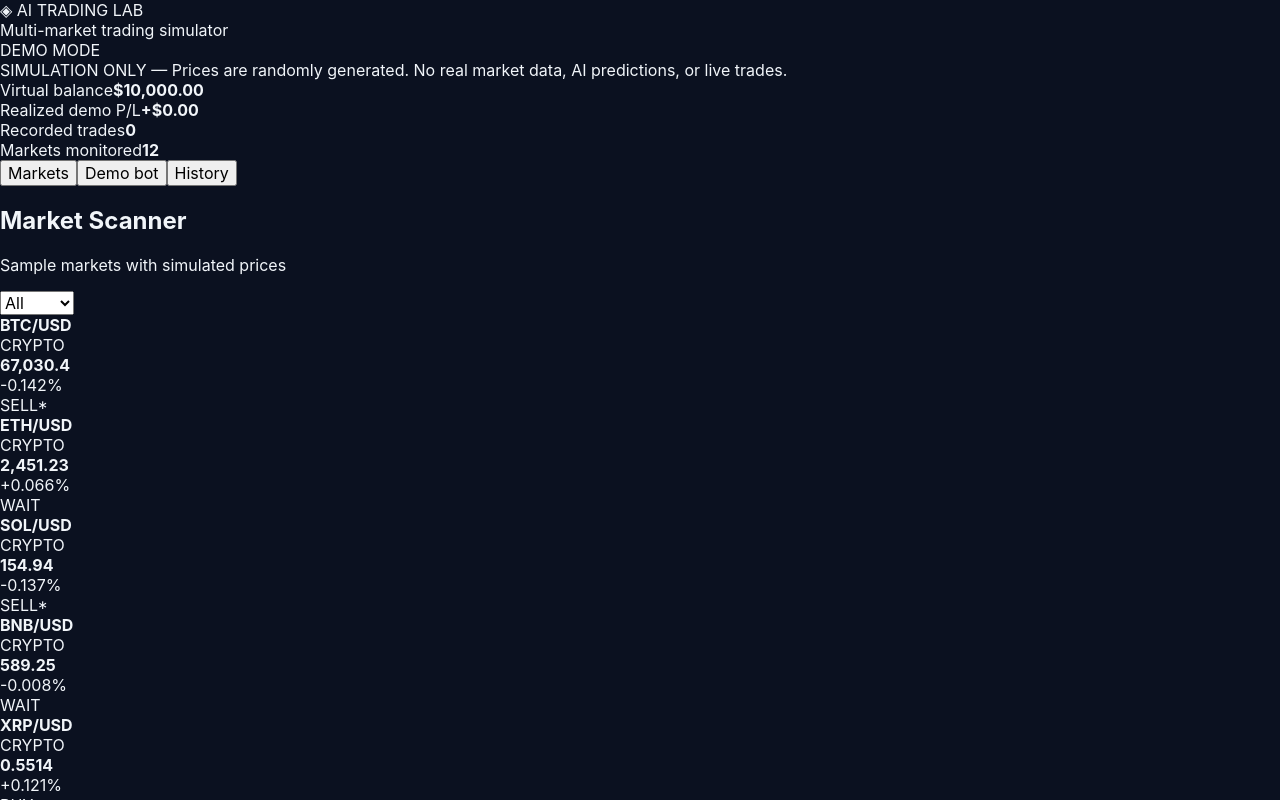
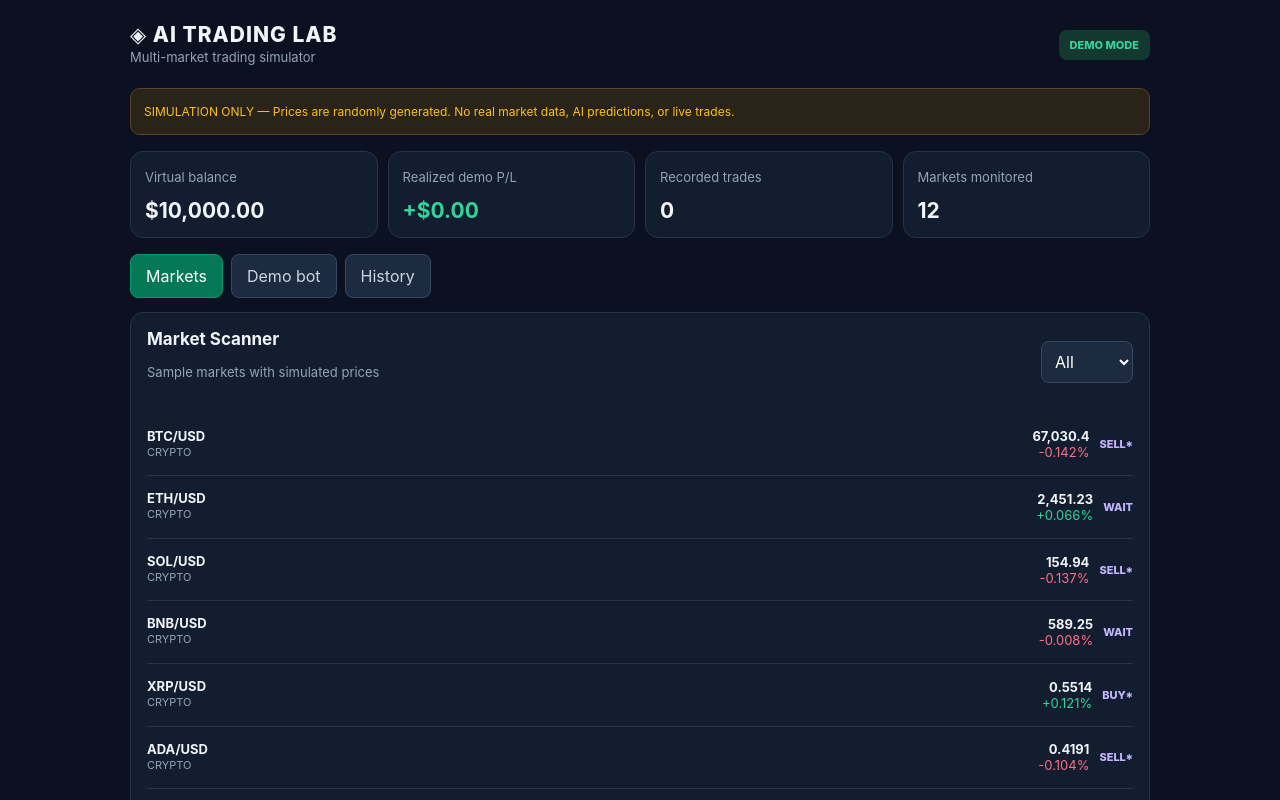
Before and after one commit to asharalo409/ai-trading-lab, a React (Vite) app: page / in a window 1280 px wide. Shown: the top 800 px of the page. Built offline with nearby package versions, Linux system fonts and the light colour scheme.

Commit message:
Refactor CSS styles and improve layout classes
Removed unnecessary styles and added new classes for layout and design.

```diff
--- a/src/style.css
+++ b/src/style.css
@@ -5,37 +5,240 @@
   background: #0b1120;
   font-synthesis: none;
   text-rendering: optimizeLegibility;
-  -webkit-font-smoothing: antialiased;
-  -moz-osx-font-smoothing: grayscale;
 }
 
 * {
   box-sizing: border-box;
 }
 
-html {
-  min-width: 320px;
-  min-height: 100%;
-  background: #0b1120;
-}
-
 body {
   margin: 0;
   min-width: 320px;
   min-height: 100vh;
+  background: #0b1120;
 }
 
-button,
-input,
-select {
+button, select {
   font: inherit;
 }
 
 button {
+  cursor: pointer;
   touch-action: manipulation;
 }
 
-::selection {
-  color: #ffffff;
+.app {
+  max-width: 1050px;
+  margin: auto;
+  padding: 22px 15px;
+}
+
+.header, .panel-head, .actions {
+  display: flex;
+  justify-content: space-between;
+  align-items: center;
+  gap: 12px;
+}
+
+.header {
+  margin-bottom: 20px;
+}
+
+.brand {
+  font-size: 21px;
+  font-weight: 850;
+  letter-spacing: 1px;
+}
+
+.muted {
+  color: #94a3b8;
+  font-size: 13px;
+  line-height: 1.6;
+}
+
+.demo {
+  padding: 8px 11px;
+  color: #34d399;
+  background: #12382f;
+  border-radius: 8px;
+  font-size: 11px;
+  font-weight: 800;
+  white-space: nowrap;
+}
+
+.warning {
+  padding: 13px;
+  margin-bottom: 16px;
+  border: 1px solid #594523;
+  border-radius: 10px;
+  background: #292318;
+  color: #fbbf24;
+  font-size: 12px;
+  line-height: 1.6;
+}
+
+.stats {
+  display: grid;
+  grid-template-columns: repeat(4, minmax(0, 1fr));
+  gap: 10px;
+  margin-bottom: 16px;
+}
+
+.stat, .panel {
+  background: #131d30;
+  border: 1px solid #26334a;
+  border-radius: 13px;
+}
+
+.stat {
+  padding: 14px;
+  min-width: 0;
+}
+
+.stat strong {
+  display: block;
+  margin-top: 10px;
+  font-size: 21px;
+  overflow-wrap: anywhere;
+}
+
+.green { color: #34d399; }
+.red { color: #fb7185; }
+
+.tabs {
+  display: flex;
+  gap: 8px;
+  margin-bottom: 14px;
+  overflow-x: auto;
+}
+
+.tabs button, .secondary {
+  color: #cbd5e1;
+  background: #1c2b40;
+  border: 1px solid #384860;
+  border-radius: 8px;
+  padding: 11px 15px;
+}
+
+.tabs button.active, .primary {
   background: #047857;
+  color: white;
+  border-color: #059669;
 }
+
+.panel {
+  padding: 16px;
+  margin-bottom: 16px;
+  min-width: 0;
+}
+
+.panel h2 {
+  margin: 0;
+  font-size: 17px;
+}
+
+.panel-head {
+  margin-bottom: 18px;
+}
+
+select {
+  max-width: 45%;
+  padding: 9px;
+  color: white;
+  background: #1c2b40;
+  border: 1px solid #384860;
+  border-radius: 8px;
+}
+
+.market {
+  display: grid;
+  grid-template-columns: 1fr 1fr auto;
+  align-items: center;
+  gap: 10px;
+  padding: 14px 0;
+  border-bottom: 1px solid #26334a;
+  font-size: 13px;
+}
+
+.market:last-child {
+  border-bottom: 0;
+}
+
+.right {
+  text-align: right;
+  overflow-wrap: anywhere;
+}
+
+.small {
+  font-size: 11px;
+}
+
+.signal {
+  color: #c4b5fd;
+  font-size: 11px;
+  font-weight: 800;
+}
+
+.bot-on, .bot-off {
+  margin: 16px 0;
+  padding: 13px;
+  background: #1c2b40;
+  border-radius: 8px;
+  font-size: 12px;
+  color: #fbbf24;
+}
+
+.bot-on { color: #34d399; }
+
+.actions {
+  justify-content: flex-start;
+  flex-wrap: wrap;
+}
+
+.primary, .secondary {
+  padding: 12px 16px;
+  border-radius: 8px;
+  font-weight: 700;
+}
+
+.primary {
+  border: 1px solid #059669;
+}
+
+.table-wrap {
+  width: 100%;
+  overflow-x: auto;
+}
+
+table {
+  width: 100%;
+  border-collapse: collapse;
+  text-align: left;
+  font-size: 12px;
+}
+
+th, td {
+  padding: 12px 8px;
+  border-bottom: 1px solid #26334a;
+  white-space: nowrap;
+}
+
+th {
+  color: #94a3b8;
+}
+
+footer {
+  padding: 18px 0;
+  text-align: center;
+  color: #64748b;
+  font-size: 11px;
+}
+
+@media (max-width: 650px) {
+  .app { padding: 16px 10px; }
+  .stats { grid-template-columns: repeat(2, minmax(0, 1fr)); }
+  .stat { padding: 12px; }
+  .stat strong { font-size: 18px; }
+  .brand { font-size: 18px; }
+  .panel { padding: 13px; }
+}
```
